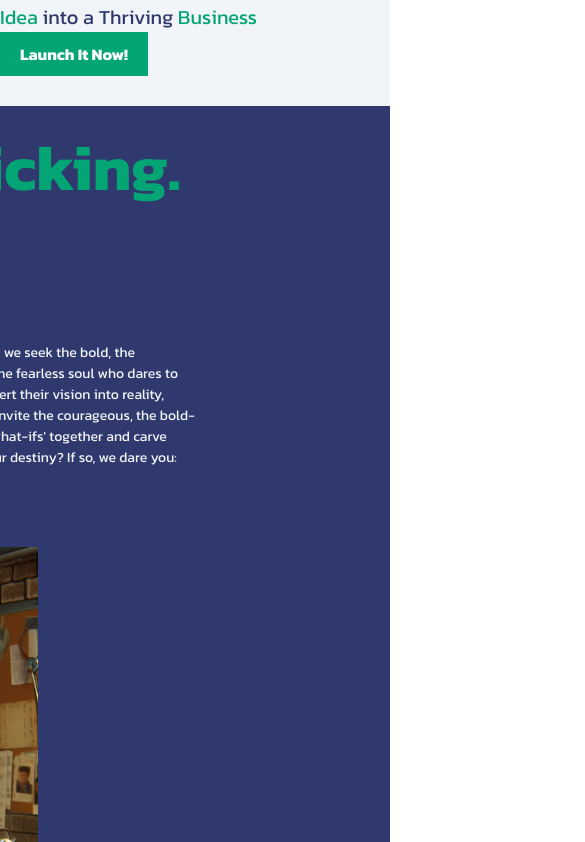
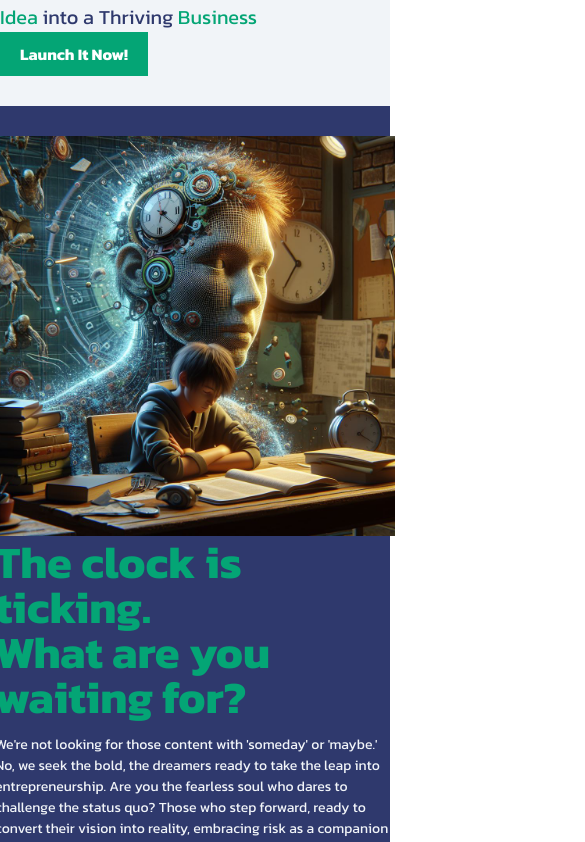
Before and after one commit to ramaiswara98/launchpathpro, a React (Create React App) app: page / in a window 390 px wide. Shown: the part 722-1564 px from the top of the page, 585 px wide, since content can reach past the window. Built offline with nearby package versions, Linux system fonts and the light colour scheme.

Commit message:
Fix Mobile View For Home Page

```diff
--- a/src/pages/HomePage/HomePage.css
+++ b/src/pages/HomePage/HomePage.css
@@ -236,46 +236,46 @@
     }
 
     .clock-ticking-container{
-        width: 1200px;
+        width: 400px;
         display: flex;
         flex-direction: column;
-        justify-content: space-between;
     }
 
     .dare-you-container{
-        width: 1200px;
+        width: 400px;
         display: flex;
         flex-direction: column;
-        justify-content: space-between;
     }
 
     .clock-ticking-left{
-        width: 50%;
+        width: 100%;
+        order: 2;
     }
 
     .dare-you-left{
-        width: 50%;
+        width: 100%;
+        order: 2;
     }
 
     .andrew-container{
-        width: 1200px;
+        width: 400px;
         display: flex;
         flex-direction: column;
-        justify-content: space-between;
         margin-top: 50px;
     }
 
     .andrew-left{
-        width: 50%;
+        width: 100%;
+        order: 2;
     }
 
     .title-text{
         font-family: 'Kanit', sans-serif;
-        font-size: 64px;
+        font-size: 45px;
         font-weight: bold;
         color: var(--green);
         margin: 0;
-        width: 1000px;
+        width: 400px;
         margin: 0;
         line-height: 1;
     }
@@ -289,7 +289,8 @@
     }
 
     .image-section{
-        width: 443px;
-        height: 443px;
+        width: 400px;
+        height: 400px;
+        order: 1;
     }
 }
```
